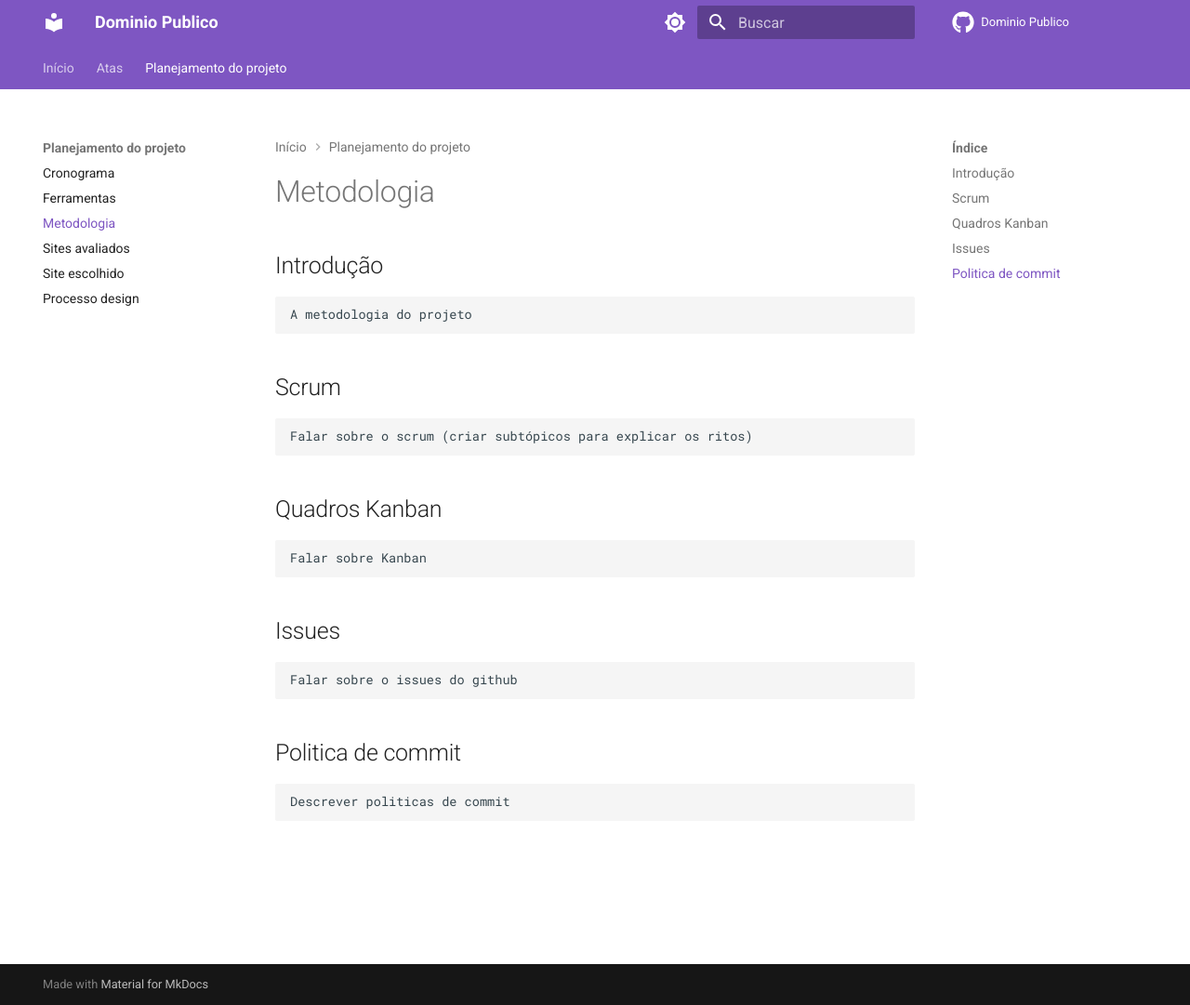
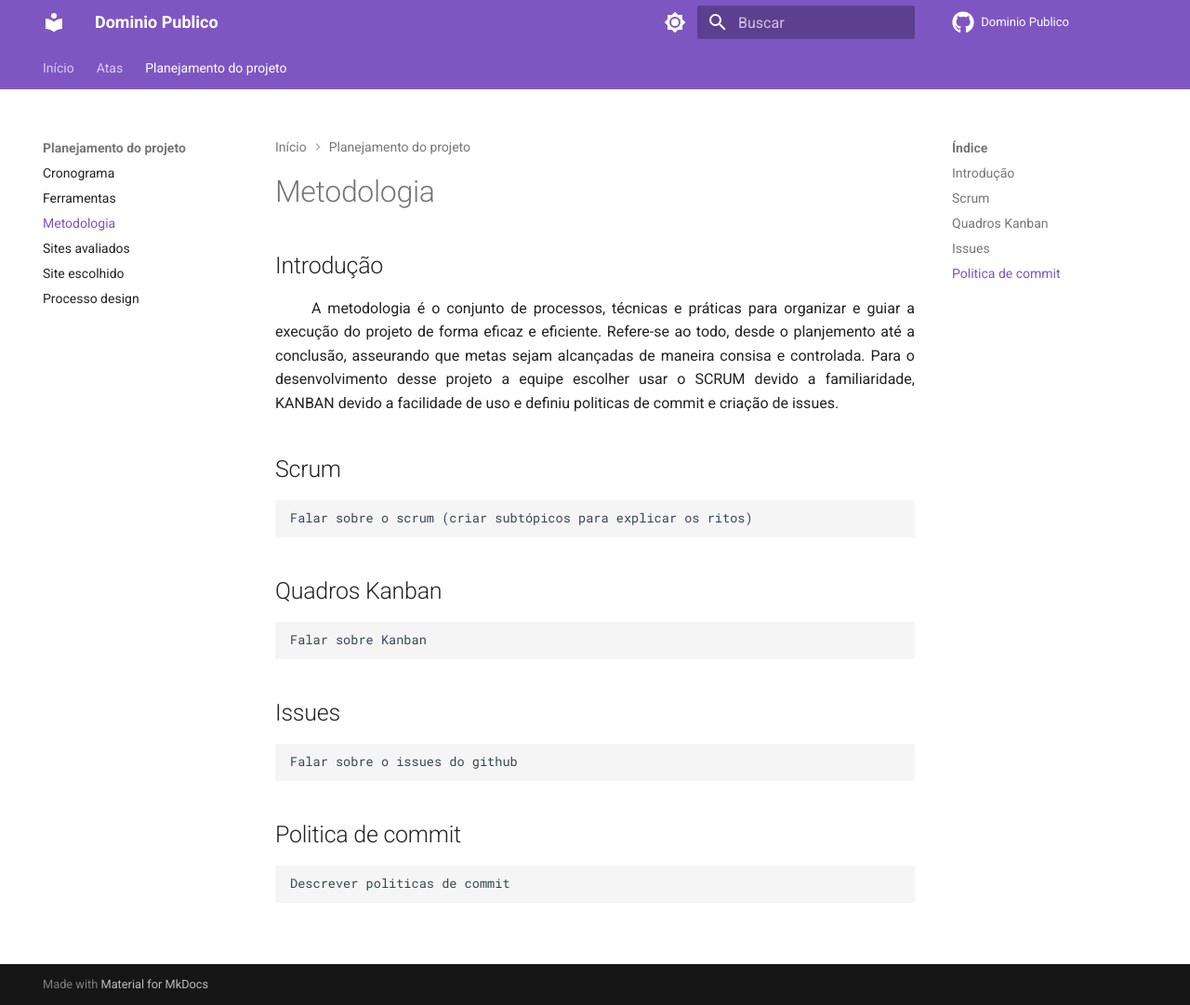
Before and after one commit to Interacao-Humano-Computador/2023.2-Dominio-Publico, an MkDocs documentation site: the page built from docs/planejamento/metodologia.md, in a window 1280 px wide and 1081 px high. Shown: the whole window at 93% size. Built offline with MkDocs 1.6.1 and Material for MkDocs 9.7.7, drawn with Linux system fonts in a browser that asks for light colours; comment, search, counter and statistics services are not loaded.

Commit message:
add: intrudação sobre metodologia

```diff
--- a/docs/planejamento/metodologia.md
+++ b/docs/planejamento/metodologia.md
@@ -1,7 +1,7 @@
 # Metodologia
 
 ## Introdução
-    A metodologia do projeto
+   <p style="text-align: justify;">&emsp;&emsp; A metodologia é o conjunto de processos, técnicas e práticas para organizar e guiar a execução do projeto de forma eficaz e eficiente. Refere-se ao todo, desde o planjemento até a conclusão, asseurando que metas sejam alcançadas de maneira consisa e controlada. Para o desenvolvimento desse projeto a equipe escolher usar o SCRUM devido a familiaridade, KANBAN devido a facilidade de uso e definiu politicas de commit e criação de issues. </p>
 
 ## Scrum
     Falar sobre o scrum (criar subtópicos para explicar os ritos)
```
